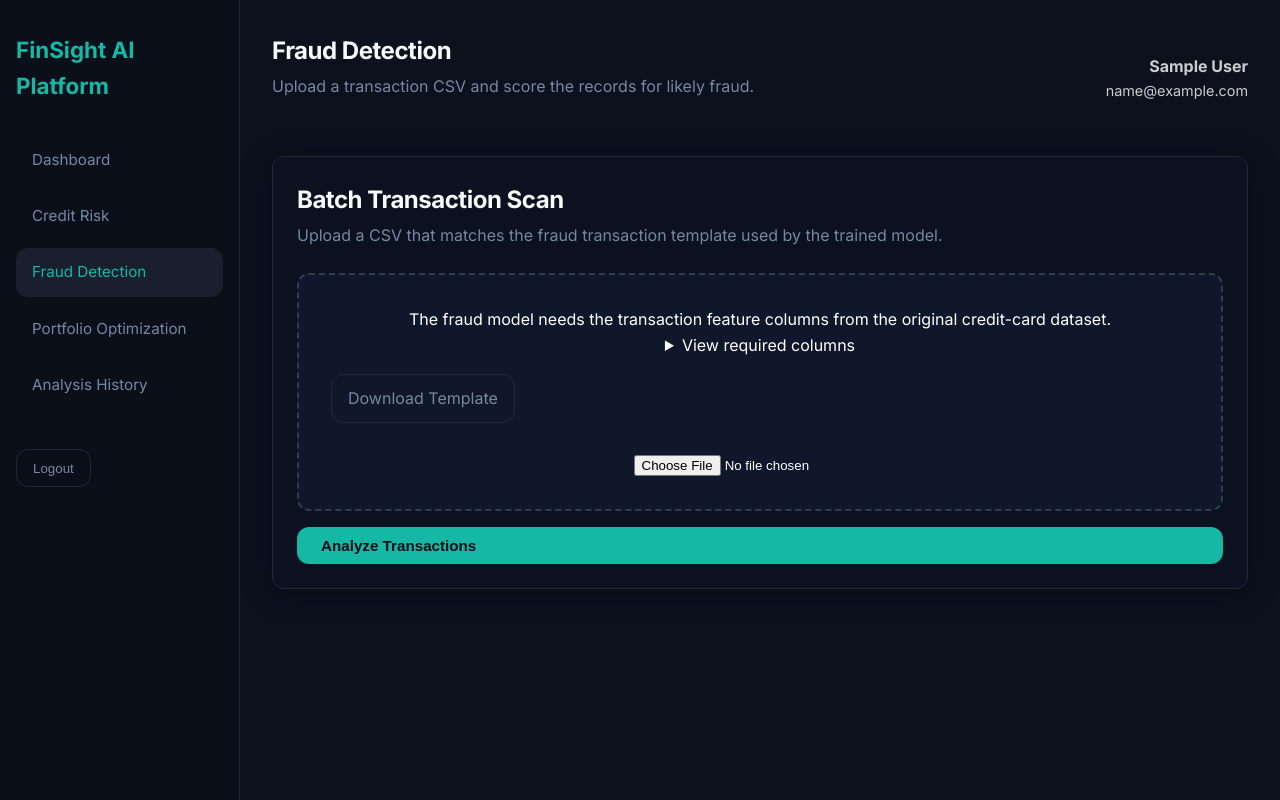
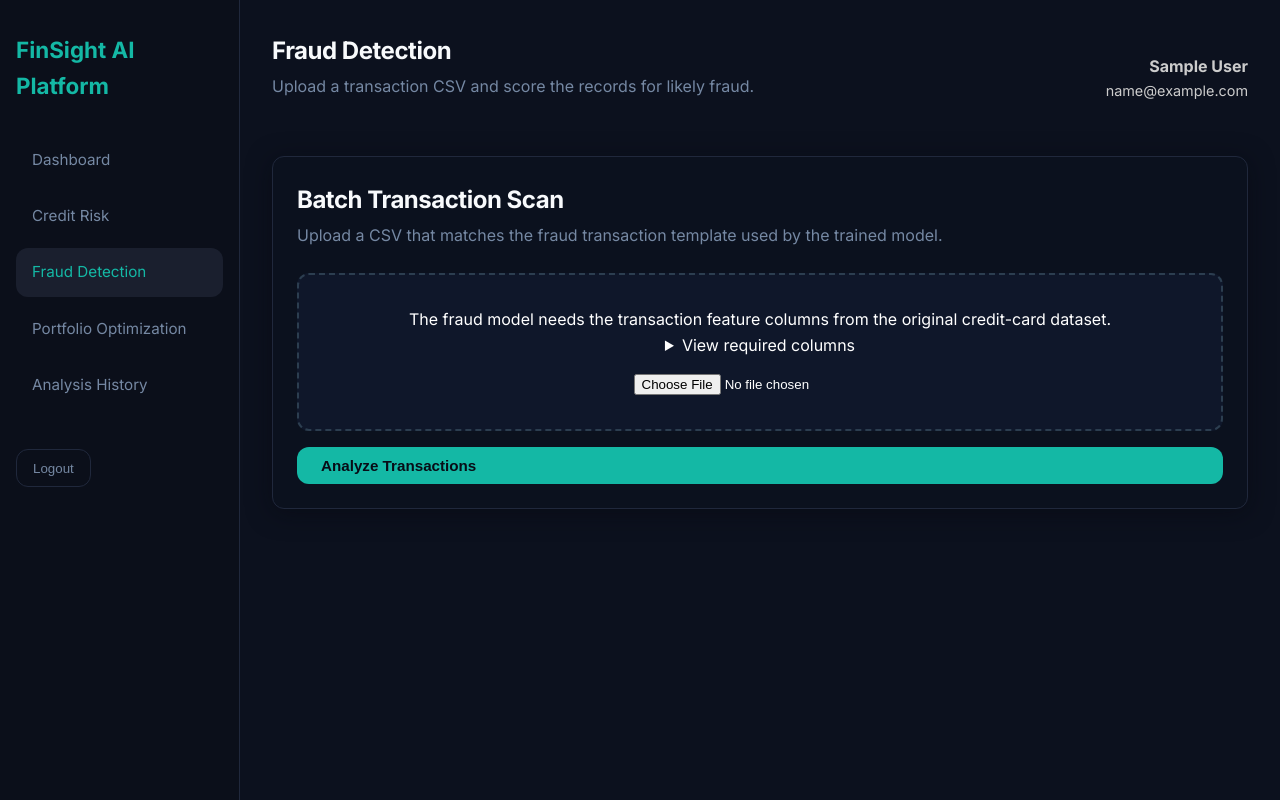
Before and after one commit to Kanu3011/FinSight-AI, a Flask app: page /fraud in a window 1280 px wide. Run offline with Flask 3, Linux system fonts and the light colour scheme; the visitor is signed in with stand-in values (Sample User, id 1); some libraries are stand-ins or nearby versions.

Commit message:
Remove template buttons from module pages

```diff
--- a/static/styles.css
+++ b/static/styles.css
@@ -2188,9 +2188,6 @@ body, html {
     align-items: center;
 }
 
-.inline-actions {
-    margin: 1rem 0;
-}
 
 
 /* ---- register.html ---- */
--- a/templates/credit_risk.html
+++ b/templates/credit_risk.html
@@ -17,9 +17,6 @@
           <summary>View required columns</summary>
           <p>{{ feature_columns|join(', ') }}</p>
         </details>
-        <div class="actions inline-actions">
-          <a class="view-link" href="{{ url_for('credit_risk_template') }}">Download Template</a>
-        </div>
         <input type="file" name="dataset" accept=".csv" required />
       </div>
       <button type="submit" class="btn-primary">Analyze CSV</button>
--- a/templates/fraud.html
+++ b/templates/fraud.html
@@ -16,9 +16,6 @@
         <summary>View required columns</summary>
         <p>{{ fraud_feature_columns|join(', ') }}</p>
       </details>
-      <div class="actions inline-actions">
-        <a class="view-link" href="{{ url_for('fraud_template') }}">Download Template</a>
-      </div>
       <input type="file" name="dataset" accept=".csv" required />
     </div>
     <button type="submit" class="btn-primary">Analyze Transactions</button>
--- a/templates/portfolio.html
+++ b/templates/portfolio.html
@@ -22,9 +22,6 @@
     </div>
     <div class="upload-box">
       <p>Minimum practical format: one date column plus at least two asset columns with positive price values.</p>
-      <div class="actions inline-actions">
-        <a class="view-link" href="{{ url_for('portfolio_template') }}">Download Template</a>
-      </div>
     </div>
     <button type="submit" class="btn-primary">Optimize Portfolio</button>
   </form>
```
